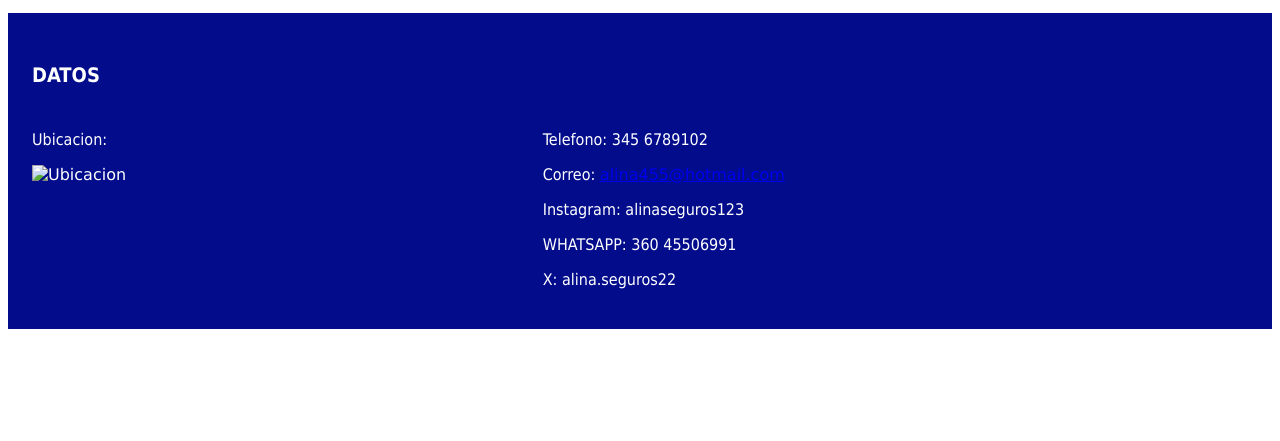
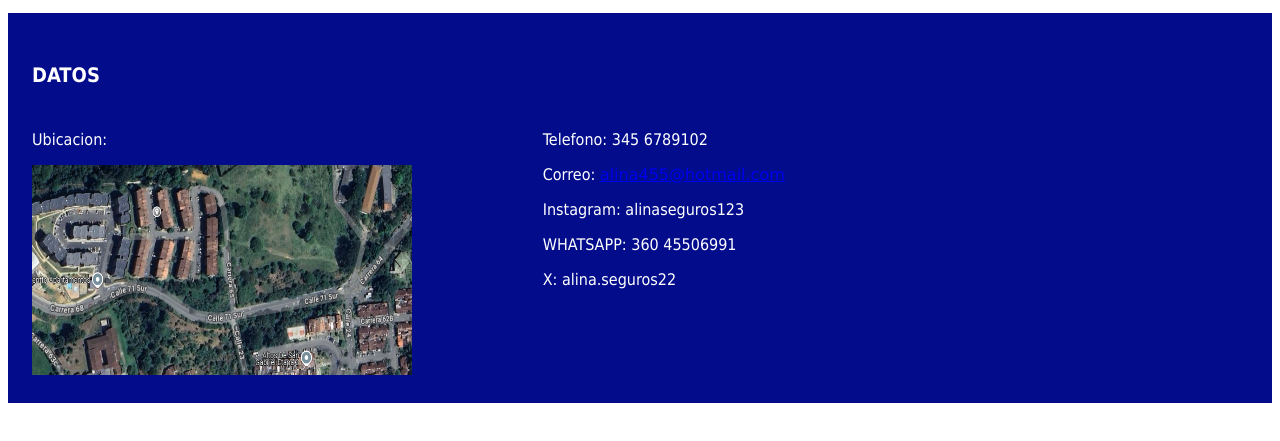
Before and after one commit to TLujan101/Proyecto_Desarrollo_Web.github.io, a plain HTML site: page CARRITO.html in a window 1280 px wide. Shown: the part 221-662 px from the top of the page. Drawn offline with Linux system fonts and the light colour scheme.

Commit message:
Update CARRITO.html

```diff
--- a/CARRITO.html
+++ b/CARRITO.html
@@ -6,7 +6,7 @@
         <meta name="description" content="SEGUROS ALINA">
         <meta name="viewport" content="width=devide-width, initial-scale=1.0">
         <title>Seguros Alina - Carrito</title>
-        <link rel="shortcut icon" href="img/AS (2).png">
+        <link rel="shortcut icon" href="AS (2).png">
         <link href="styles.css" rel="stylesheet" type="text/css">
     </head>
 </head>
@@ -28,7 +28,7 @@
         <div class="Contenedor">
         <div class="izq">
         <p>Ubicacion:</p>
-        <img src="img/ubicacion.png" alt="Ubicacion" width="380" height="210" class="dir">
+        <img src="ubicacion.png" alt="Ubicacion" width="380" height="210" class="dir">
         </div>
         <div class="der">
         <p>Telefono: 345 6789102 </p>
```
